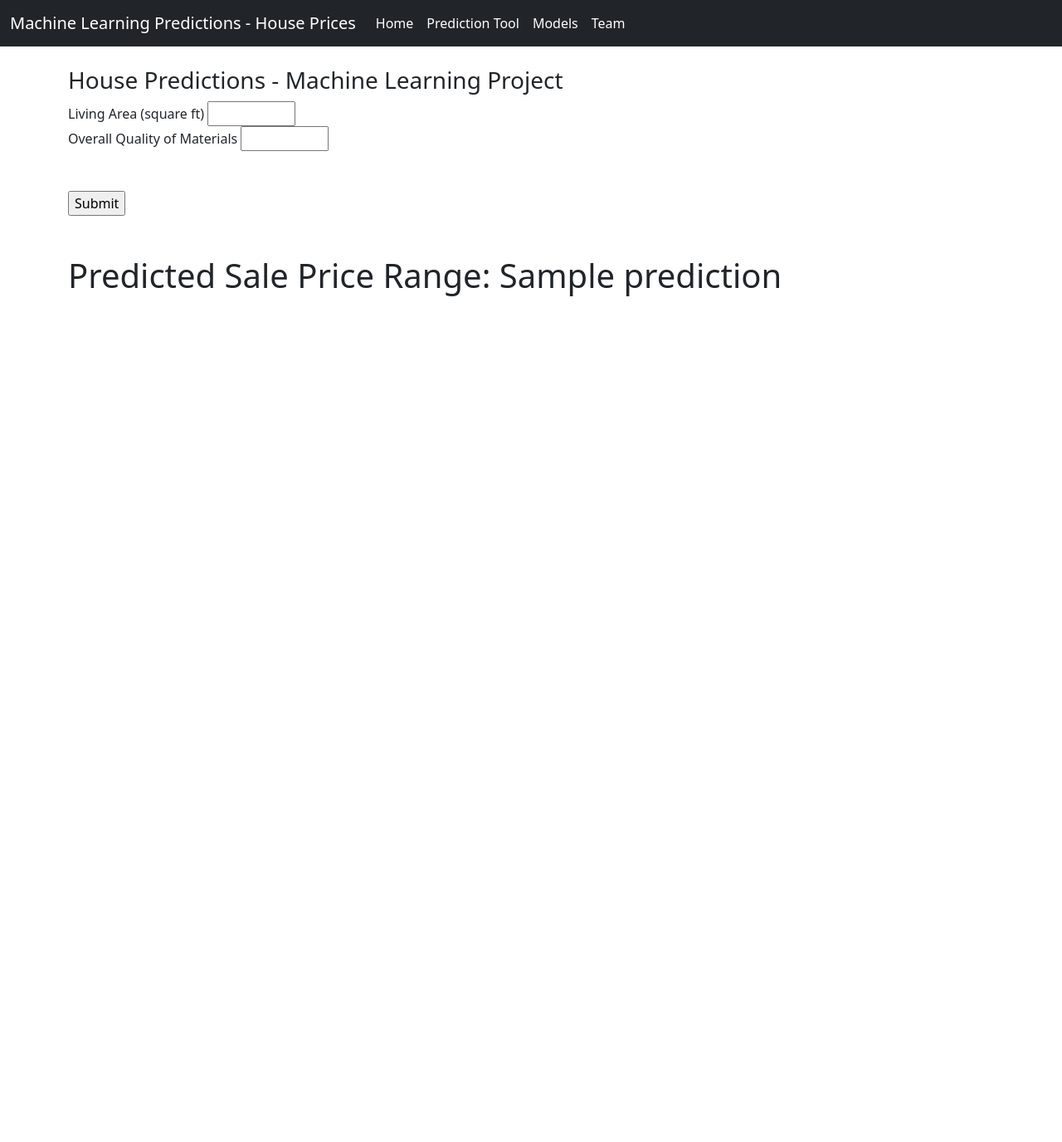
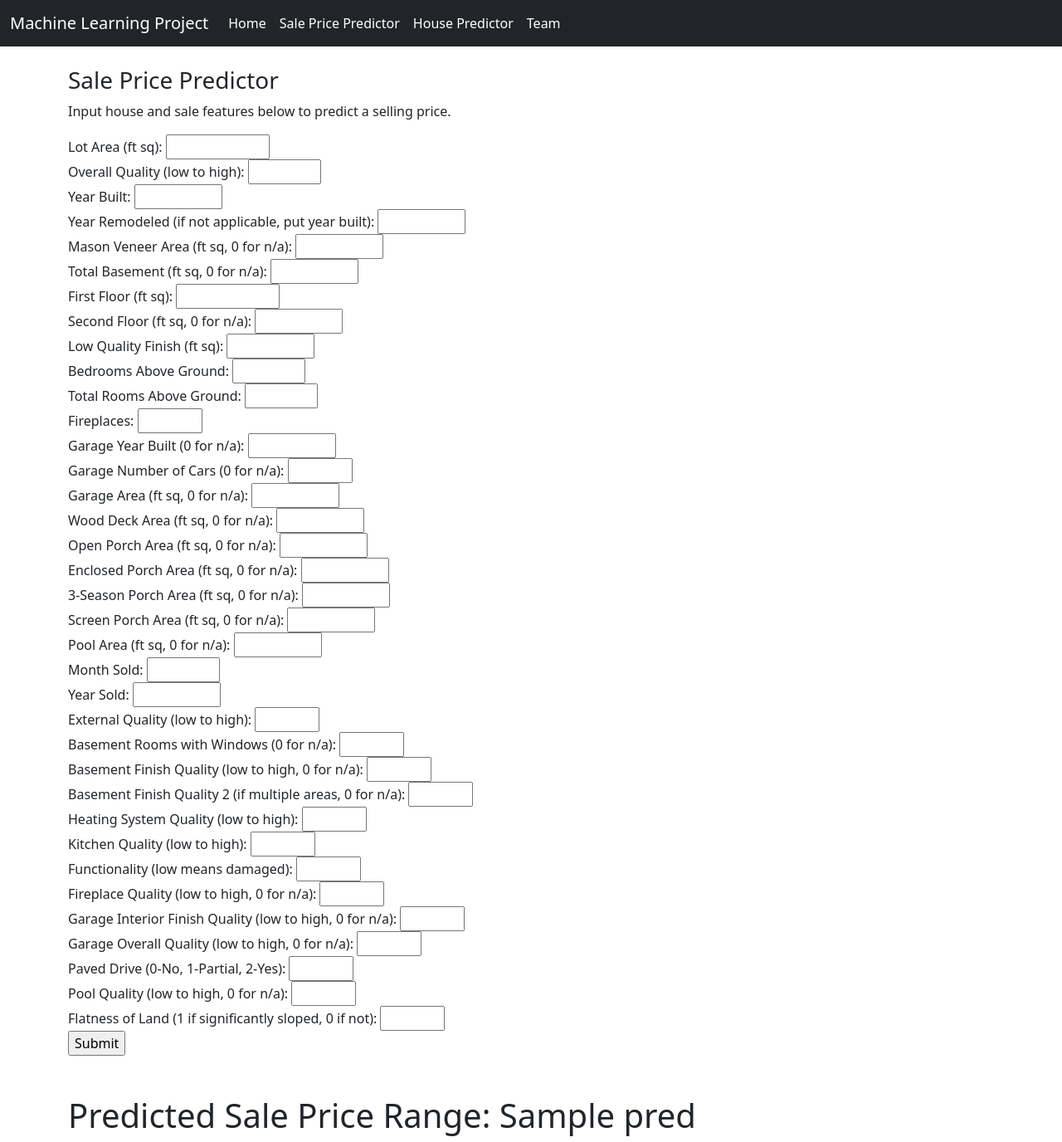
Before and after one commit to SwetaPrabh/Housing_Data_Analysis, a Flask app: template flask app/templates/index.html in a window 1280 px wide. Shown: the whole page at 83% size. Before the commit the page ends 357 px from the top, so only its background shows below. Run offline with Flask 2, Linux system fonts and the light colour scheme; the template is opened without the code that fills it: most values are stand-ins (such as "Sample title", 1, 10 or a date in 2020); parts of the project's set-up code (start-up, migrations or seed data) failed here and were passed over.

Commit message:
update navbar, dashboard

```diff
--- a/flask app/app.py
+++ b/flask app/app.py
@@ -6,54 +6,48 @@ import pickle
 from sklearn.linear_model import LinearRegression, BayesianRidge, Lasso
 from sklearn.ensemble import RandomForestRegressor, GradientBoostingRegressor
 
+model = pickle.load(open('model/dash_model.pkl','rb'))
+sample = pd.read_csv('sample_input.csv')
 
 app = Flask(__name__)
 
-# Predictor Tool
-def SalePrice_Range(to_predict_list):
-    ols = pickle.load(open('models/Linear.sav'))
-    br = pickle.load(open('models/BayesianRidge.sav'))
-    rf = pickle.load(open('models/RandomForest.sav'))
-    gb = pickle.load(open('models/GBooster.sav'))
-    pred_list = [ols.predict(to_predict),
-                 br.predict(to_predict),
-                 rf.predict(to_predict),
-                 gb.predict(to_predict)]
-    low = min(pred_list)
-    low_fmt = '${:,.2f}'.format(low[0])
-    high = max(pred_list)
-    high_fmt = '${:,.2f}'.format(high[0])
-    return str(low_fmt)+' - '+str(high_fmt)
+@app.route('/')
+def home():
+    return render_template('home.html')
 
-# def ValuePredictor(to_predict_list):
-#     to_predict = np.array(to_predict_list).reshape(1,4)
-#     loaded_model = pickle.load(open('../fakeLinear.sav'))
-#     result = loaded_model.predict(to_predict)
-#     return result[0]
+@app.route('/saleprice', methods=['GET', 'POST'])
+def index():
+    if request.method == 'POST':
+        features = np.array([int(request.form['LotArea']),
+        int(request.form['OverallQual']), int(request.form['YearBuilt']),
+        int(request.form['YearRemodAdd']),int(request.form['MasVnrArea']),
+        int(request.form['BsmtFinSF1']), int(request.form['BsmtFinSF2']),
+        int(request.form['BsmtUnfSF']),int(request.form['TotalBsmtSF']),
+        int(request.form['1stFlrSF']), int(request.form['2ndFlrSF']),
+        int(request.form['LowQualFinSF']), int(request.form['BedroomAbvGr']),
+        int(request.form['TotRmsAbvGrd']), int(request.form['Fireplaces']),
+        int(request.form['GarageYrBlt']), int(request.form['GarageCars']),
+        int(request.form['GarageArea']), int(request.form['WoodDeckSF']),
+        int(request.form['OpenPorchSF']), int(request.form['EnclosedPorch']),
+        int(request.form['3SsnPorch']), int(request.form['ScreenPorch']),
+        int(request.form['PoolArea']), int(request.form['MoSold']),
+        int(request.form['YrSold']), int(request.form['ExterQual_Enc']),
+        int(request.form['BsmtExposure_Enc']), int(request.form['BsmtFinType1_Enc']),
+        int(request.form['BsmtFinType2_Enc']), int(request.form['HeatingQC_Enc']),
+        int(request.form['KitchenQual_Enc']), int(request.form['Functional_Enc']),
+        int(request.form['FireplaceQu_Enc']), int(request.form['GarageFinish_Enc']),
+        int(request.form['GarageQual_Enc']), int(request.form['PavedDrive_Enc']),
+        int(request.form['PoolQC_Enc']), int(request.form['LandContour_HLS'])])
+        features = pd.DataFrame(features)
+        pred = model.predict(features)
+        return render_template('index.html', pred=str(pred))
 
-def result():
-    if request.method == 'POST':
-        to_predict_list = request.form.to_dict()
-        to_predict_list = list(to_predict_list.values())
-        to_predict_list = list(map(float, to_predict_list))
-        to_predict_list = np.array(to_predict_list).reshape(1,105)
-        prediction = SalePrice_Range(to_predict_list)
-        return render_template('index.html', prediction=prediction)
+    return render_template('index.html')
 
 
 
-# Pages / Template Rendering
-@app.route('/home')
-def home():
-    return render_template('home.html')
-
-@app.route('/', methods = ['GET','POST'])
-def index():
-    prediction = SalePrice_Range(to_predict_list)
-    return render_template('index.html', prediction=prediction)
-
-@app.route('/models')
-def models():
+@app.route('/house')
+def house():
     return render_template('models.html')
 
 @app.route('/team')
--- /dev/null
+++ b/flask app/templates/house.html
@@ -0,0 +1,6 @@
+{% extends 'base.html'%}
+
+{% block content %}
+<h1>House Predicting Tool</h1>
+<p>Input your budget and select from the features below to see houses in that price range.</p>
+{% endblock %}
--- a/flask app/templates/index.html
+++ b/flask app/templates/index.html
@@ -3,18 +3,51 @@
 {% block content %}
 	<html>
 	<body>
-		<h3> House Predictions - Machine Learning Project</h3>
+		<h3> Sale Price Predictor</h3>
+		<p>Input house and sale features below to predict a selling price.</p>
 
 	<div>
-		<form id='prediction' method='POST'>
-			Living Area (square ft) <input type='number' name='GrLifArea' min='300' max='4000'><br/>
-			Overall Quality of Materials <input type='number' name='GrLifArea' min='300' max='4000'><br/>
-
-			<br></br>
-			<input type='submit' value='Submit'>
-		</form>
+		<form method=post enctype="multipart/form-data">
+            Lot Area (ft sq): <input type=number name='LotArea' min=1000 max=300000><br/>
+            Overall Quality (low to high): <input type=number name='OverallQual' min=1 max=10><br/>
+            Year Built: <input type=number name='YearBuilt' min=1850 max=2021><br/>
+            Year Remodeled (if not applicable, put year built): <input type=number name='YearRemodAdd' min=1940 max=2021><br/>
+            Mason Veneer Area (ft sq, 0 for n/a): <input type=number name='MasVnrArea' min=0 max=2000><br/>
+            Total Basement (ft sq, 0 for n/a): <input type=number name='TotalBsmtSF' min=0 max=4000><br/>
+            First Floor (ft sq): <input type=number name='1stFlrSF' min=1000 max=300000><br/>
+            Second Floor (ft sq, 0 for n/a): <input type=number name='2ndFlrSF' min=0 max=2000><br/>
+            Low Quality Finish (ft sq): <input type=number name='LowQualFinSF' min=0 max=2000><br/>
+            Bedrooms Above Ground: <input type=number name='BedroomAbvGr' min=0 max=10><br/>
+            Total Rooms Above Ground: <input type=number name='TotRmsAbvGrd' min=0 max=15><br/>
+            Fireplaces: <input type=number name='Fireplaces' min=0 max=5><br/>
+            Garage Year Built (0 for n/a): <input type=number name='GarageYrBlt' min=0 max=2021><br/>
+            Garage Number of Cars (0 for n/a): <input type=number name='GarageCars' min=0 max=5><br/>
+            Garage Area (ft sq, 0 for n/a): <input type=number name='GarageArea' min=0 max=2000><br/>
+            Wood Deck Area (ft sq, 0 for n/a): <input type=number name='WoodDeckSF' min=0 max=2000><br/>
+            Open Porch Area (ft sq, 0 for n/a): <input type=number name='OpenPorchSF' min=0 max=1000><br/>
+            Enclosed Porch Area (ft sq, 0 for n/a): <input type=number name='EnclosedPorch' min=0 max=1500><br/>
+            3-Season Porch Area (ft sq, 0 for n/a): <input type=number name='3SsnPorch' min=0 max=1000><br/>
+            Screen Porch Area (ft sq, 0 for n/a): <input type=number name='ScreenPorch' min=0 max=1000><br/>
+            Pool Area (ft sq, 0 for n/a): <input type=number name='PoolArea' min=0 max=1200><br/>
+            Month Sold: <input type=number name='MoSold' min=1 max=12><br/>
+            Year Sold: <input type=number name='YrSold' min=1990 max=2024><br/>
+            External Quality (low to high): <input type=number name='Fireplaces' min=1 max=5><br/>
+            Basement Rooms with Windows (0 for n/a): <input type=number name='BsmtExposure_Enc' min=0 max=5><br/>
+            Basement Finish Quality (low to high, 0 for n/a): <input type=number name='BsmtFinType1_Enc' min=0 max=6><br/>
+            Basement Finish Quality 2 (if multiple areas, 0 for n/a): <input type=number name='BsmtFinType2_Enc' min=0 max=6><br/>
+            Heating System Quality (low to high): <input type=number name='HeatingQC_Enc' min=1 max=5><br/>
+            Kitchen Quality (low to high): <input type=number name='KitchenQual_Enc' min=1 max=5><br/>
+            Functionality (low means damaged): <input type=number name='Functional_Enc' min=0 max=6><br/>
+            Fireplace Quality (low to high, 0 for n/a): <input type=number name='FireplaceQu_Enc' min=1 max=5><br/>
+            Garage Interior Finish Quality (low to high, 0 for n/a): <input type=number name='GarageFinish_Enc' min=0 max=3><br/>
+            Garage Overall Quality (low to high, 0 for n/a): <input type=number name='GarageQual_Enc' min=0 max=5><br/>
+            Paved Drive (0-No, 1-Partial, 2-Yes): <input type=number name='PavedDrive_Enc' min=0 max=5><br/>
+            Pool Quality (low to high, 0 for n/a): <input type=number name='PoolQC_Enc' min=0 max=5><br/>
+            Flatness of Land (1 if significantly sloped, 0 if not): <input type=number name='LandContour_HLS' min=0 max=1><br/>
+            <input type=submit value=Submit>
+        </form>
 		<br></br>
-		<h1>Predicted Sale Price Range: {{prediction}}</h1>
+		<h1>Predicted Sale Price Range: {{ pred }}</h1>
 	</body>
 	</html>
 
--- a/flask app/templates/models.html
+++ /dev/null
@@ -1,6 +0,0 @@
-{% extends 'base.html'%}
-
-{% block content %}
-<h1>Machine Learning Models</h1>
-<p>Select from the options below to see how each model transformed and interpreted the data.</p>
-{% endblock %}
--- a/flask app/templates/navbar.html
+++ b/flask app/templates/navbar.html
@@ -1,6 +1,6 @@
 <nav class="navbar navbar-expand-lg navbar-dark bg-dark">
     <div class="container-fluid">
-      <a class="navbar-brand" href="#">Machine Learning Predictions - House Prices</a>
+      <a class="navbar-brand" href="#">Machine Learning Project</a>
       <button class="navbar-toggler" type="button" data-bs-toggle="collapse" data-bs-target="#navbarSupportedContent" aria-controls="navbarSupportedContent" aria-expanded="false" aria-label="Toggle navigation">
         <span class="navbar-toggler-icon"></span>
       </button>
@@ -10,10 +10,10 @@
             <a class="nav-link active" aria-current="page" href="{{url_for('home')}}">Home</a>
           </li>
           <li class="nav-item">
-            <a class="nav-link active" aria-current="page" href="{{url_for('index')}}">Prediction Tool</a>
+            <a class="nav-link active" aria-current="page" href="{{url_for('index')}}">Sale Price Predictor</a>
           </li>
           <li class="nav-item">
-            <a class="nav-link active" aria-current="page" href="{{url_for('models')}}">Models</a>
+            <a class="nav-link active" aria-current="page" href="{{url_for('house')}}">House Predictor</a>
           </li>
           <li class="nav-item">
             <a class="nav-link active" aria-current="page" href="{{url_for('team')}}">Team</a>
```
Also changed, not shown: flask app/templates/home.html (+9 -5 lines), 3 other files.
